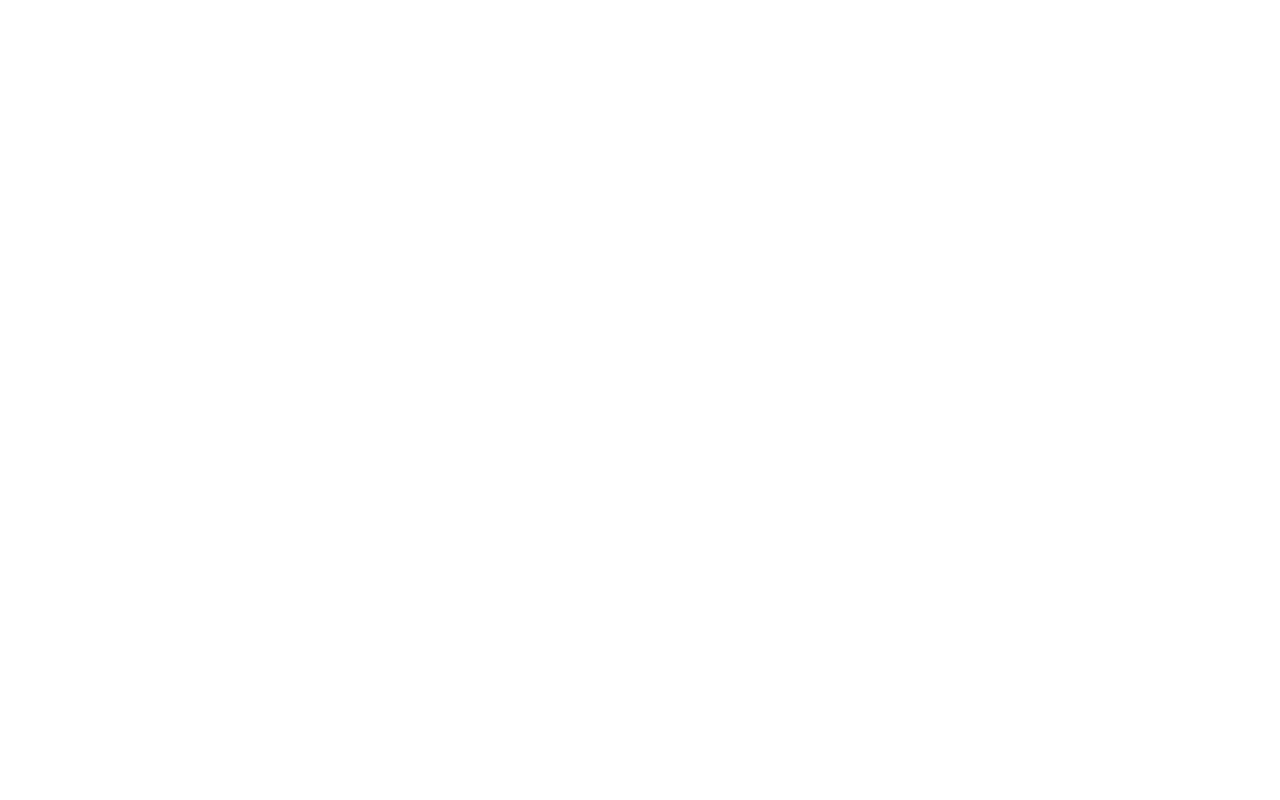
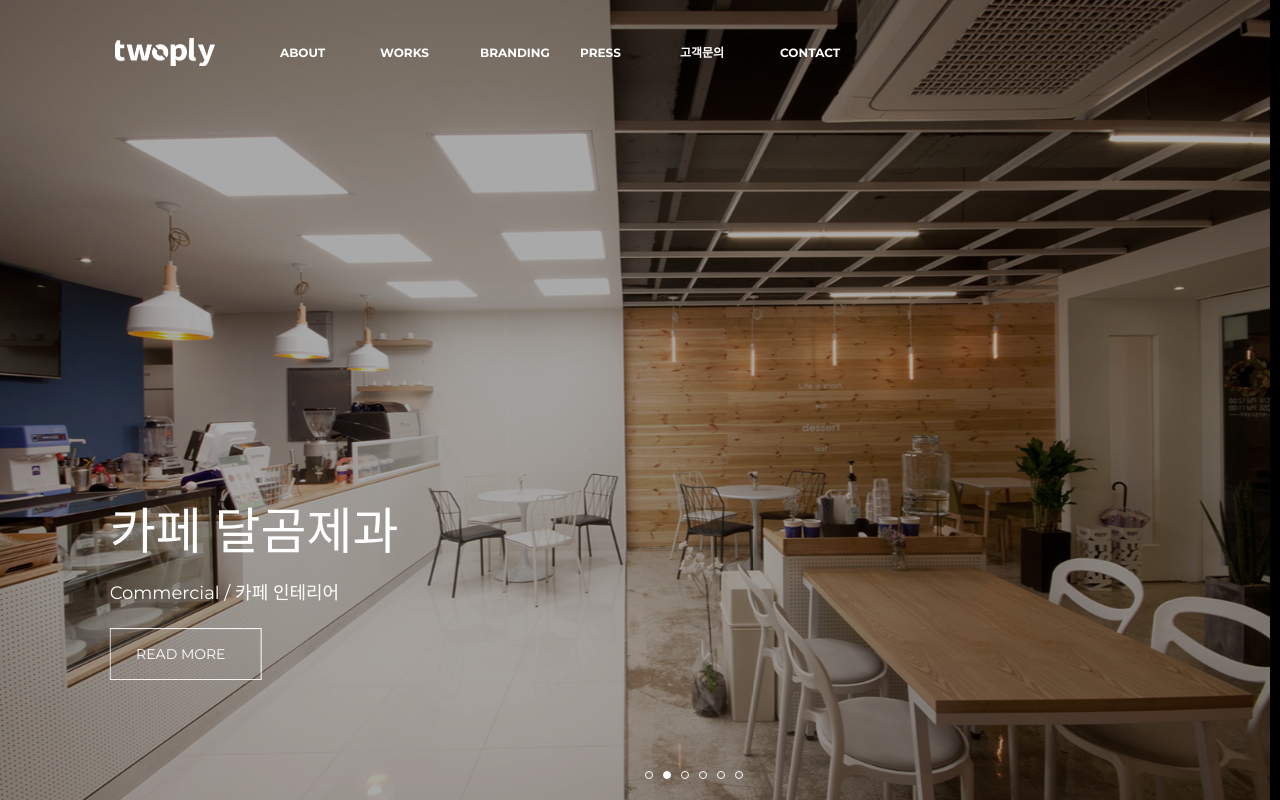
Before and after one commit to mio-mia/site3, a plain HTML site: page index.html in a window 1280 px wide. Drawn offline with nearby package versions, Linux system fonts and the light colour scheme; files that its build step writes are made by us from their sources; some icons are missing; a web font is replaced by a local one.

Commit message:
2025.01.08

```diff
--- /dev/null
+++ b/css/font.css
@@ -0,0 +1,27 @@
+@font-face {
+  font-family: 'NanumBarunGothic';
+  font-style: normal;
+  font-weight: 400;
+  src: url('https://fastly.jsdelivr.net/font-nanumlight/1.0/NanumBarunGothicWeb.eot');
+  src: url('https://fastly.jsdelivr.net/font-nanumlight/1.0/NanumBarunGothicWeb.eot?#iefix') format('embedded-opentype'), url('//fastly.jsdelivr.net/font-nanumlight/1.0/NanumBarunGothicWeb.woff') format('woff'), url('https://fastly.jsdelivr.net/font-nanumlight/1.0/NanumBarunGothicWeb.ttf') format('truetype');
+ }
+
+ @font-face {
+  font-family: 'NanumBarunGothic';
+  font-style: normal;
+  font-weight: 700;
+  src: url('https://fastly.jsdelivr.net/font-nanumlight/1.0/NanumBarunGothicWebBold.eot');
+  src: url('https://fastly.jsdelivr.net/font-nanumlight/1.0/NanumBarunGothicWebBold.eot?#iefix') format('embedded-opentype'), url('//fastly.jsdelivr.net/font-nanumlight/1.0/NanumBarunGothicWebBold.woff') format('woff'), url('https://fastly.jsdelivr.net/font-nanumlight/1.0/NanumBarunGothicWebBold.ttf') format('truetype')
+ }
+
+ @font-face {
+  font-family: 'NanumBarunGothic';
+  font-style: normal;
+  font-weight: 300;
+  src: url('https://fastly.jsdelivr.net/font-nanumlight/1.0/NanumBarunGothicWebLight.eot');
+  src: url('https://fastly.jsdelivr.net/font-nanumlight/1.0/NanumBarunGothicWebLight.eot?#iefix') format('embedded-opentype'), url('//fastly.jsdelivr.net/font-nanumlight/1.0/NanumBarunGothicWebLight.woff') format('woff'), url('https://fastly.jsdelivr.net/font-nanumlight/1.0/NanumBarunGothicWebLight.ttf') format('truetype');
+ }
+
+ .nanumbarungothic * {
+  font-family: 'NanumBarunGothic', sans-serif;
+ }
--- a/css/style.scss
+++ b/css/style.scss
@@ -0,0 +1,98 @@
+@charset "utf-8";
+
+:root{
+  font-family: "Montserrat", "NanumBarunGothic";
+  font-size: 12px;
+}
+
+body{
+  line-height: 1.6;
+  // ㄴ> 영역별로 적용된 글자크기의 1.6배 (ex. h2에 적용하면 h2의 폰트 사이즈 기준 1.6배 )
+  // 1.6em 으로 적용하면 사전에 적용한 글자크기(12px)의 1.6배를 일괄 적용
+}
+a{display: inline-block; text-decoration: none; color: inherit;}
+
+header{
+  position: fixed;
+  width: 100%; padding: 20px 0;
+  color: #fff;
+  z-index: 100;
+  .inner{padding: 0 100px;}
+  a:hover{color: #20bec6;}
+  #logo{
+    margin: 18px 50px 0 15px;
+    float: left;
+    a{
+      width: 100px; height: 28px;
+      background: url('../images/logo.png') no-repeat;
+      background-size: 100% auto;
+      text-indent: -999999px;
+      transition: all 0.2s ease-in-out;
+    }
+    a:hover{background-position: 0 bottom;}
+  }
+}
+
+#gnb{
+  li{float: left; margin-top: 8px;}
+  a{font-weight: bold; width: 70px; padding: 15px;}
+  a::after{
+    content: "";
+    display: block;
+    width: 0; height: 2px;
+    background: #fff;
+    transition: all 0.2s ease-in-out;
+  }
+  a:hover::after{width: 100%;}
+  .sub{
+    display: none;
+    li{float: none; margin: 0 0 0 15px;}
+    a{
+      font-weight: normal; padding: 0; font-size: 10px;
+      white-space: nowrap;
+    }
+    a::after{display: none;}
+    a:hover{text-decoration: underline;}
+  }
+  &:hover .sub{display: block;}
+}
+
+#sns{
+  float: right;
+  li{float: left; margin-top: 8px;}
+  a{padding: 15px 5px;}
+}
+
+#main_visual{
+  overflow: hidden; background-color: #000;
+  .slider{
+    height: 100vh; display: flex;
+    article{width: 100%; flex-shrink: 0;
+    background: center center no-repeat; background-size: cover;
+    position: relative;}
+  article::before{content: ""; position: absolute; top: 0; left: 0;
+    width: 100%; height: 100%; background-color: #00000055;}
+  .view1{background-image: url('../images/view01.jpg');}
+  .view2{background-image: url('../images/view02.jpg');}
+  .view3{background-image: url('../images/view03.jpg');}
+  .view4{background-image: url('../images/view04.jpg');}
+  .view5{background-image: url('../images/view05.jpg');}
+  .view6{background-image: url('../images/view06.jpg');}
+  .txt{color: #fff; position: absolute; bottom: 120px; left: 120px;
+    opacity: 0; transform: translateY(50px); transition: all 0.5s ease-in-out;
+    h3{font-size: 50px; line-height: 1.1; font-weight: 300;}
+    p{font-size: 18px; padding: 20px 0;}
+    a{width: 150px; height: 50px; text-align: center; line-height: 50px;
+    font-size: 14px; border: 1px solid #fff;}
+    a:hover{background-color: #fff; color: #000;}
+    i{display: inline-block; vertical-align: -1px; padding-left: 6px;}
+    }
+    .active .txt{opacity: 1; transform: translateY(0); transition-delay: 0.6s;}
+  }  // .slider
+  .pager{
+    position: absolute; z-index: 10; bottom: 16px; left: 50%;
+    span{display: inline-block; width: 6px; height: 6px; margin: 0 5px;
+    border-radius: 50%; border: 1px solid #fff; background: transparent; cursor: pointer;}
+    span.active{background: #fff;}
+  }
+}
--- a/index.html
+++ b/index.html
@@ -5,10 +5,135 @@
   <meta name="viewport" content="width=device-width, initial-scale=1.0">
   <title>반응형 3번</title>
 
+  <!-- 파비콘 -->
+  <link rel="shortcut icon" href="images/favicon.png">
+
+  <!-- 웹폰트 -->
+  <!-- 영문 : Montserrat --><link href="https://fonts.googleapis.com/css2?family=Montserrat:ital,wght@0,100..900;1,100..900&display=swap" rel="stylesheet">
+  <!-- 한문 : 나눔바른고딕 --><link rel="stylesheet" href="css/font.css">
+  <!-- XEicon --><link rel="stylesheet" href="https://cdn.jsdelivr.net/npm/xeicon@2.3.3/xeicon.min.css">
+
+  <!-- css 연결 -->
   <link rel="stylesheet" href="css/reset.css">
   <link rel="stylesheet" href="css/style.css">
 </head>
 <body>
+  <header>
+    <div class="inner">
+      <div id="logo">
+        <h1><a href="#">디자인투플라이</a></h1>
+      </div>
+      <nav id="gnb">
+        <ul>
+          <li><a href="#">ABOUT</a>
+            <div class="sub">
+              <ul>
+                <li><a href="#">BRAND STORY</a></li>
+                <li><a href="#">PROCESS</a></li>
+                <li><a href="#">NEWS</a></li>
+              </ul>
+            </div>
+          </li>
+          <li><a href="#">WORKS</a>
+            <div class="sub">
+              <ul>
+                <li><a href="#">ARCHITECTURE</a></li>
+                <li><a href="#">RESIDENCE</a></li>
+                <li><a href="#">COMMERCIAL</a></li>
+                <li><a href="#">MEDIAL</a></li>
+                <li><a href="#">OFFICE</a></li>
+              </ul>
+            </div>
+          </li>
+          <li><a href="#">BRANDING</a>
+            <div class="sub">
+              <ul>
+                <li><a href="#">LOGO</a></li>
+                <li><a href="#">WEB</a></li>
+                <li><a href="#">PRINT</a></li>
+                <li><a href="#">EMBLEM</a></li>
+              </ul>
+            </div>
+          </li>
+          <li><a href="#">PRESS</a></li>
+          <li><a href="#">고객문의</a>
+            <div class="sub">
+              <ul>
+                <li><a href="#">BRAND</a></li>
+                <li><a href="#">WORKSTORY</a></li>
+              </ul>
+            </div>
+          </li>
+          <li><a href="#">CONTACT</a></li>
+        </ul>
+      </nav> <!-- nav -->
+      <div id="sns">
+        <ul>
+          <li><a href="#"><i class="xi-instagram xi-2x"></i></a></li>
+          <li><a href="#"><i class="xi-facebook-official xi-2x"></i></a></li>
+          <li><a href="#"><i class="xi-naver-square xi-2x"></i></a></li>
+          <li><a href="#"><i class="xi-search xi-2x"></i></a></li>
+        </ul>
+      </div> <!-- sns -->
+    </div> <!-- inner -->
+  </header>
+  <main>
+    <!-- 🍥main_visual -->
+    <section id="main_visual">
+      <div class="slider">
+        <article class="view view1">
+          <div class="txt">
+            <h3>카페 달곰제과</h3>
+            <p>Commercial / 카페 인테리어 </p>
+            <a href="#">READ MORE <i class="xi-angle-right"></i></a>
+          </div>
+        </article>
+        <article class="view view2">
+          <div class="txt">
+            <h3>카페 올소 also </h3>
+            <p>Commercial / 카페 인테리어 </p>
+            <a href="#">READ MORE <i class="xi-angle-right"></i></a>
+          </div>
+        </article>
+        <article class="view view3">
+          <div class="txt">
+            <h3>카페 클라우드 Cloud </h3>
+            <p>Commercial / 카페 인테리어 </p>
+            <a href="#">READ MORE <i class="xi-angle-right"></i></a>
+          </div>
+        </article>
+        <article class="view view4">
+          <div class="txt">
+            <h3>PNB 풍년제과 본점</h3>
+            <p>Commercial / 상업공간인테리어 </p>
+            <a href="#">READ MORE <i class="xi-angle-right"></i></a>
+          </div>
+        </article>
+        <article class="view view5">
+          <div class="txt">
+            <h3>이중본 별궁</h3>
+            <p>Commercial / 상업공간인테리어 </p>
+            <a href="#">READ MORE <i class="xi-angle-right"></i></a>
+          </div>
+        </article>
+        <article class="view view6">
+          <div class="txt">
+            <h3>아이파크 아파트 인테리어</h3>
+            <p>Residence / 주거공간인테리어 </p>
+            <a href="#">READ MORE <i class="xi-angle-right"></i></a>
+          </div>
+        </article>
+      </div><!-- slider -->
+      <div class="pager"></div>
+    </section>
+  </main>
 
+
+<!-- script area -->
+
+<!-- 플러그인 연결 -->
+<script src="https://cdn.jsdelivr.net/npm/swiper@11/swiper-bundle.min.js"></script>
+<!-- 스크립트 연결 -->
+ <script src="js/script.js"></script>
 </body>
 </html>
--- a/js/script.js
+++ b/js/script.js
@@ -0,0 +1,18 @@
+
+/* main_visual 스와이퍼 호출 */
+var main_visual = new Swiper("#main_visual",{  // new = 새로운 객체 생성
+  wrapperClass: "slider",
+  slideClass: "view",
+  slideActiveClass: "active",
+  spaceBetween: 10,
+  speed: 1000,
+  loop: true,
+  autoplay: {
+    delay: 5000,
+  },
+  pagination: {
+    el: '.pager',
+    clickable: true,
+    bulletActiveClass: "active",
+  },
+});
```
Also changed, not shown: css/style.css (added).
